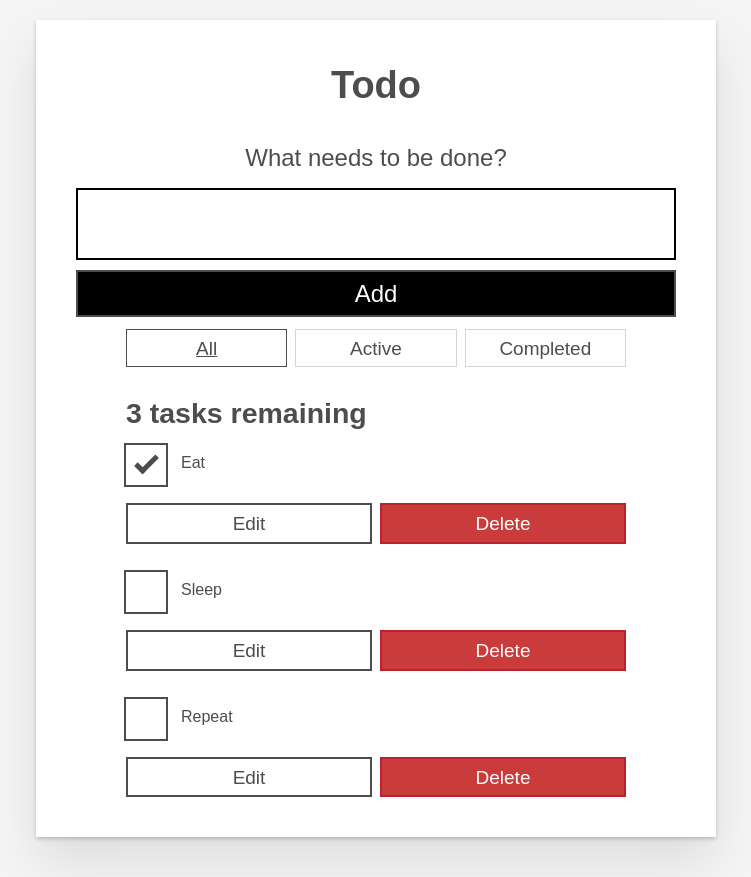
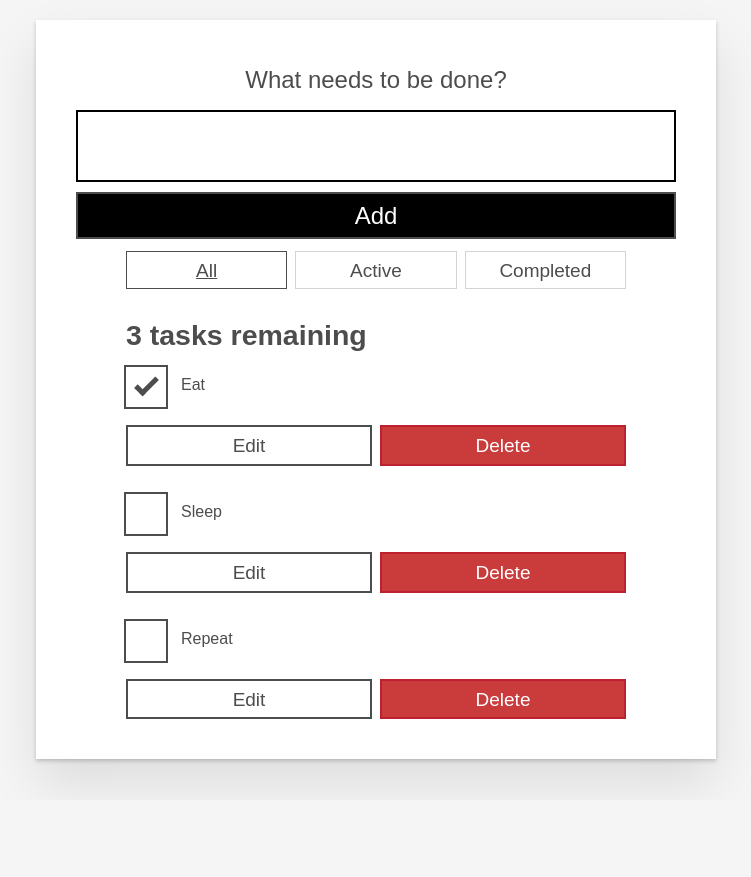
Before and after one commit to alexiscash/todo-list, a React (Create React App) app: page / in a window 1280 px wide. Shown: the whole page, without its empty margins (264-1015 px from the left). After the commit the page ends 800 px from the top, so only its background shows below. Built offline with nearby package versions, Linux system fonts and the light colour scheme.

Commit message:
frontend done

```diff
--- a/package.json
+++ b/package.json
@@ -6,6 +6,7 @@
     "@testing-library/jest-dom": "^4.2.4",
     "@testing-library/react": "^9.5.0",
     "@testing-library/user-event": "^7.2.1",
+    "nanoid": "^3.1.9",
     "react": "^16.13.1",
     "react-dom": "^16.13.1",
     "react-scripts": "3.4.1"
--- a/src/App.js
+++ b/src/App.js
@@ -1,99 +1,87 @@
-import React from "react";
+import React, { useState } from "react";
+import Todo from "./components/Todo";
+import Form from "./components/Form";
+import FilterButton from "./components/FilterButton";
+import { nanoid } from "nanoid";
 // import logo from "./logo.svg";
 // import "./App.css";
 
+const FILTER_MAP = {
+  All: () => true,
+  Active: (task) => !task.completed,
+  Completed: (task) => task.completed,
+};
+const FILTER_NAMES = Object.keys(FILTER_MAP);
+
 function App(props) {
+  const [tasks, setTasks] = useState(props.tasks);
+  const [filter, setFilter] = useState("All");
+  const taskList = tasks
+    .filter(FILTER_MAP[filter])
+    .map((task) => (
+      <Todo
+        id={task.id}
+        name={task.name}
+        completed={task.completed}
+        key={task.id}
+        toggleTaskCompleted={toggleTaskCompleted}
+        deleteTask={deleteTask}
+        editTask={editTask}
+      />
+    ));
+  const filterList = FILTER_NAMES.map((name) => (
+    <FilterButton
+      name={name}
+      key={name}
+      isPressed={filter === name}
+      setFilter={setFilter}
+    />
+  ));
+  const taskNoun = taskList.length === 1 ? "task" : "tasks";
+  const taskHeading = `${taskList.length} ${taskNoun} remaining`;
+
+  function toggleTaskCompleted(id) {
+    const newTasks = tasks.map((task) => {
+      if (id === task.id) {
+        return { ...task, completed: !task.completed };
+      }
+      return task;
+    });
+
+    setTasks(newTasks);
+  }
+
+  function addTask(name) {
+    const task = { name, id: "todo-" + nanoid(), completed: false };
+    setTasks([...tasks, task]);
+  }
+
+  function deleteTask(id) {
+    const arr = tasks.filter((task) => task.id !== id);
+    setTasks(arr);
+  }
+
+  function editTask(id, name) {
+    const arr = tasks.map((task) => {
+      if (id === task.id) {
+        return { ...task, name: name };
+      }
+      return task;
+    });
+    setTasks(arr);
+  }
+
   return (
     <div className="todoapp stack-large">
-      <h1>Todo</h1>
-      <form>
-        <h2 className="label-wrapper">
-          <label htmlFor="new-todo-input" className="label__lg">
-            What needs to be done?
-          </label>
-        </h2>
-        <input
-          type="text"
-          id="new-todo-input"
-          className="input input__lg"
-          name="text"
-          autoComplete="off"
-        />
-        <button type="submit" className="btn btn__primary btn__lg">
-          Add
-        </button>
-      </form>
-      <div className="filters btn-group stack-exception">
-        <button type="button" className="btn toggle-btn" aria-pressed="true">
-          <span className="visually-hidden">Show </span>
-          <span>all</span>
-          <span className="visually-hidden"> tasks</span>
-        </button>
-        <button type="button" className="btn toggle-btn" aria-pressed="false">
-          <span className="visually-hidden">Show </span>
-          <span>Active</span>
-          <span className="visually-hidden"> tasks</span>
-        </button>
-        <button type="button" className="btn toggle-btn" aria-pressed="false">
-          <span className="visually-hidden">Show </span>
-          <span>Completed</span>
-          <span className="visually-hidden"> tasks</span>
-        </button>
-      </div>
-      <h2 id="list-heading">3 tasks remaining</h2>
+      <Form addTask={addTask} />
+      <div className="filters btn-group stack-exception">{filterList}</div>
+      <h2 id="list-heading">{taskHeading}</h2>
       <ul
-        role="list"
+        // role="list"
         className="todo-list stack-large stack-exception"
         aria-labelledby="list-heading"
       >
-        <li className="todo stack-small">
-          <div className="c-cb">
-            <input id="todo-0" type="checkbox" defaultChecked={true} />
-            <label className="todo-label" htmlFor="todo-0">
-              Eat
-            </label>
-          </div>
-          <div className="btn-group">
-            <button type="button" className="btn">
-              Edit <span className="visually-hidden">Eat</span>
-            </button>
-            <button type="button" className="btn btn__danger">
-              Delete <span className="visually-hidden">Eat</span>
-            </button>
-          </div>
-        </li>
-        <li className="todo stack-small">
-          <div className="c-cb">
-            <input id="todo-1" type="checkbox" />
-            <label className="todo-label" htmlFor="todo-1">
-              Sleep
-            </label>
-          </div>
-          <div className="btn-group">
-            <button type="button" className="btn">
-              Edit <span className="visually-hidden">Sleep</span>
-            </button>
-            <button type="button" className="btn btn__danger">
-              Delete <span className="visually-hidden">Sleep</span>
-            </button>
-          </div>
-        </li>
-        <li className="todo stack-small">
-          <div className="c-cb">
-            <input id="todo-2" type="checkbox" />
-            <label className="todo-label" htmlFor="todo-2">
-              Repeat
-            </label>
-          </div>
-          <div className="btn-group">
-            <button type="button" className="btn">
-              Edit <span className="visually-hidden">Repeat</span>
-            </button>
-            <button type="button" className="btn btn__danger">
-              Delete <span className="visually-hidden">Repeat</span>
-            </button>
-          </div>
-        </li>
+        {taskList}
       </ul>
     </div>
   );
--- /dev/null
+++ b/src/components/FilterButton.js
@@ -0,0 +1,17 @@
+import React from "react";
+
+export default function FilterButton(props) {
+  const { name, isPressed, setFilter } = props;
+  return (
+    <button
+      onClick={() => setFilter(name)}
+      type="button"
+      className="btn toggle-btn"
+      aria-pressed={isPressed}
+    >
+      <span className="visually-hidden">Show </span>
+      <span>{name} </span>
+      <span className="visually-hidden"> tasks</span>
+    </button>
+  );
+}
--- /dev/null
+++ b/src/components/Form.js
@@ -0,0 +1,34 @@
+import React, { useState } from "react";
+
+export default function Form(props) {
+  const [name, setName] = useState("");
+  function handleSubmit(e) {
+    e.preventDefault();
+    props.addTask(e.target[0].value);
+    setName("");
+  }
+  function handleChange(e) {
+    setName(e.target.value);
+  }
+  return (
+    <form onSubmit={handleSubmit}>
+      <h2 className="label-wrapper">
+        <label htmlFor="new-todo-input" className="label__lg">
+          What needs to be done?
+        </label>
+      </h2>
+      <input
+        type="text"
+        id="new-todo-input"
+        className="input input__lg"
+        name="text"
+        autoComplete="on"
+        value={name}
+        onChange={handleChange}
+      />
+      <button type="submit" className="btn btn__primary btn__lg">
+        Add
+      </button>
+    </form>
+  );
+}
--- /dev/null
+++ b/src/components/Todo.js
@@ -0,0 +1,73 @@
+import React, { useState } from "react";
+
+export default function Todo(props) {
+  const {
+    name,
+    completed,
+    id,
+    toggleTaskCompleted,
+    deleteTask,
+    editTask,
+  } = props;
+  const [isEditing, setEditing] = useState(false);
+
+  function handleSubmit(e) {
+    e.preventDefault();
+    editTask(id, e.target[0].value);
+    setEditing(!isEditing);
+  }
+
+  const editingTemplate = (
+    <form onSubmit={handleSubmit} className="stack-small">
+      <div className="form-group">
+        <label className="todo-label" htmlFor={id}>
+          New name for {name}
+        </label>
+        <input id={props.id} className="todo-text" type="text" />
+      </div>
+      <div className="btn-group">
+        <button
+          onClick={() => setEditing(false)}
+          type="button"
+          className="btn todo-cancel"
+        >
+          Cancel
+          <span className="visually-hidden">renaming {name}</span>
+        </button>
+        <button type="submit" className="btn btn__primary todo-edit">
+          Save
+          <span className="visually-hidden">new name for {name}</span>
+        </button>
+      </div>
+    </form>
+  );
+  const viewTemplate = (
+    <div className="stack-small">
+      <div className="c-cb">
+        <input
+          id={id}
+          type="checkbox"
+          defaultChecked={completed}
+          onChange={() => toggleTaskCompleted(id)}
+        />
+        <label className="todo-label" htmlFor={id}>
+          {name}
+        </label>
+      </div>
+      <div className="btn-group">
+        <button onClick={() => setEditing(true)} type="button" className="btn">
+          Edit <span className="visually-hidden">{name}</span>
+        </button>
+        <button
+          type="button"
+          className="btn btn__danger"
+          onClick={() => deleteTask(id)}
+        >
+          Delete <span className="visually-hidden">{name}</span>
+        </button>
+      </div>
+    </div>
+  );
+
+  return <li className="todo">{isEditing ? editingTemplate : viewTemplate}</li>;
+}
--- a/src/index.js
+++ b/src/index.js
@@ -4,9 +4,21 @@ import "./index.css";
 import App from "./App";
 // import * as serviceWorker from './serviceWorker';
 
+if (!Array.prototype.last) {
+  Array.prototype.last = function () {
+    return this[this.length - 1];
+  };
+}
+
+const DATA = [
+  { id: "todo-0", name: "Eat", completed: true },
+  { id: "todo-1", name: "Sleep", completed: false },
+  { id: "todo-2", name: "Repeat", completed: false },
+];
+
 ReactDOM.render(
   <React.StrictMode>
-    <App />
+    <App tasks={DATA} />
   </React.StrictMode>,
   document.getElementById("root")
 );
```
Also changed, not shown: 1 other file (tests, documents, lock files or other folders).
